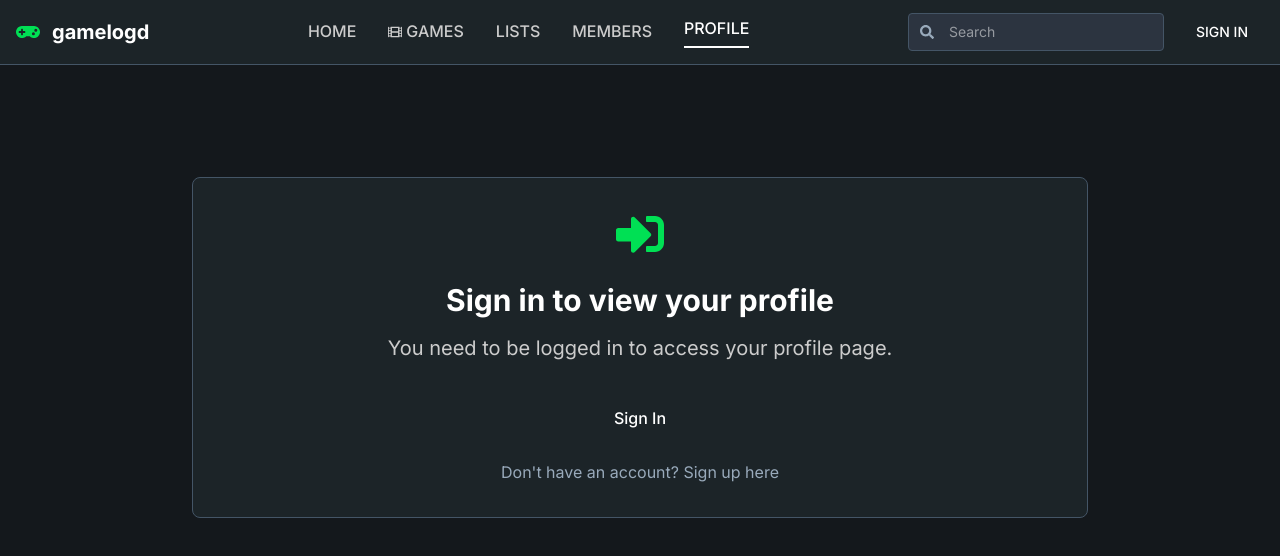
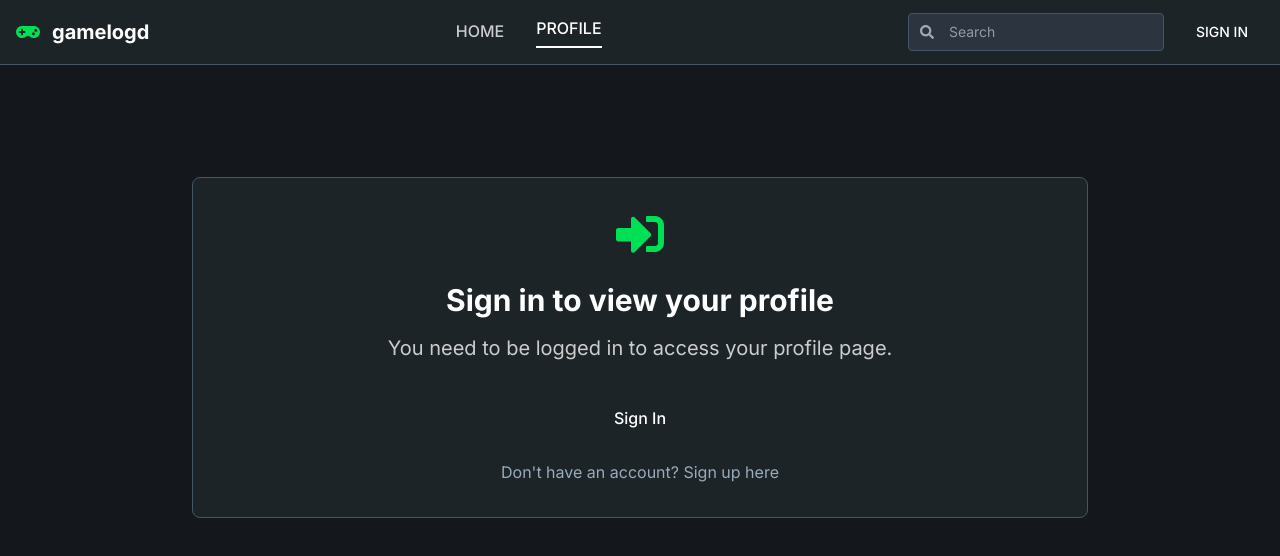
Before and after one commit to ymehili/game-recommender, a Next.js app: page /profile in a window 1280 px wide. Shown: the top 556 px of the page. Built offline with nearby package versions, Linux system fonts and the light colour scheme.

Commit message:
Refactor navigation in Home and Profile pages: Remove unused game-related links and replace them with a conditional profile link for authenticated users. This streamlines the navigation and enhances user experience by focusing on relevant options.

```diff
--- a/src/app/page.tsx
+++ b/src/app/page.tsx
@@ -28,19 +28,11 @@
                 <FaHome className="text-sm" />
                 <span>HOME</span>
               </Link>
-              <a href="#" className="text-secondary hover:text-white transition-colors flex items-center space-x-1 font-medium">
-                <FaFilm className="text-sm" />
-                <span>GAMES</span>
-              </a>
-              <a href="#" className="text-secondary hover:text-white transition-colors font-medium">
-                LISTS
-              </a>
-              <a href="#" className="text-secondary hover:text-white transition-colors font-medium">
-                MEMBERS
-              </a>
-              <a href="#" className="text-secondary hover:text-white transition-colors font-medium">
-                JOURNAL
-              </a>
+              {user && (
+                <Link href="/profile" className="text-secondary hover:text-white transition-colors font-medium">
+                  PROFILE
+                </Link>
+              )}
             </nav>
 
             {/* Right side */}
--- a/src/app/profile/page.tsx
+++ b/src/app/profile/page.tsx
@@ -32,16 +32,6 @@
                 <Link href="/" className="text-secondary hover:text-white transition-colors font-medium">
                   HOME
                 </Link>
-                <a href="#" className="text-secondary hover:text-white transition-colors flex items-center space-x-1 font-medium">
-                  <FaFilm className="text-sm" />
-                  <span>GAMES</span>
-                </a>
-                <a href="#" className="text-secondary hover:text-white transition-colors font-medium">
-                  LISTS
-                </a>
-                <a href="#" className="text-secondary hover:text-white transition-colors font-medium">
-                  MEMBERS
-                </a>
                 <Link href="/profile" className="text-white hover:letterboxd-green transition-colors font-medium border-b-2 border-letterboxd-green pb-1">
                   PROFILE
                 </Link>
@@ -108,16 +98,6 @@
               <Link href="/" className="text-secondary hover:text-white transition-colors font-medium">
                 HOME
               </Link>
-              <a href="#" className="text-secondary hover:text-white transition-colors flex items-center space-x-1 font-medium">
-                <FaFilm className="text-sm" />
-                <span>GAMES</span>
-              </a>
-              <a href="#" className="text-secondary hover:text-white transition-colors font-medium">
-                LISTS
-              </a>
-              <a href="#" className="text-secondary hover:text-white transition-colors font-medium">
-                MEMBERS
-              </a>
               <Link href="/profile" className="text-white hover:letterboxd-green transition-colors font-medium border-b-2 border-letterboxd-green pb-1">
                 PROFILE
               </Link>
```
